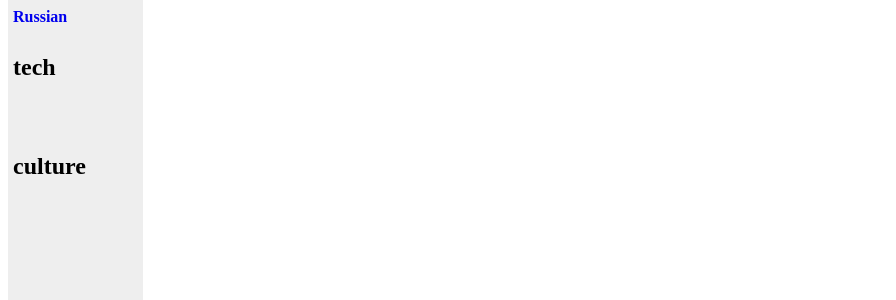
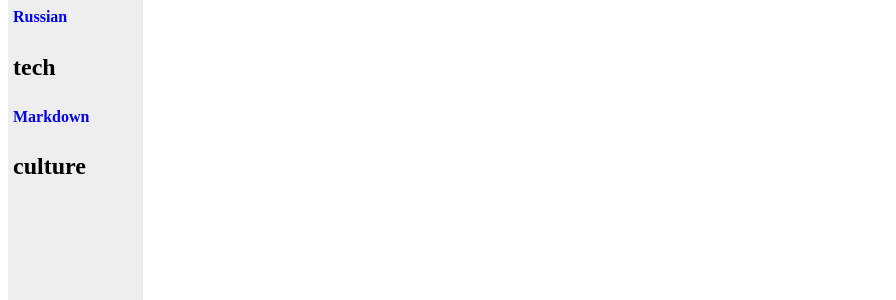
Before and after one commit to lealLuo/lealLuo.github.io, a Jekyll site: the page index.html, which Jekyll copies as it is, in a window 1280 px wide. Shown: the part 183-483 px from the top of the page, without its empty margins (0-896 px from the left). Built offline with Jekyll 4.4.1, drawn with Linux system fonts in a browser that asks for light colours.

Commit message:
change the index.html to add markdown link

```diff
--- a/index.html
+++ b/index.html
@@ -39,7 +39,8 @@
 	<h2>language</h2>
 	<a href="lang_game/jp_vegetable_index.html">Japanese</a><br>
 	<a href="ru/lang_game_ru/jp_vegetable_index.html">Russian</a><br>
-	<h2>tech</h2><br>
+	<h2>tech</h2>
+	<a href="Markdown/index.html">Markdown</a><br>
     <h2>culture</h2><br>
     </div>
     <div id="section">
```
